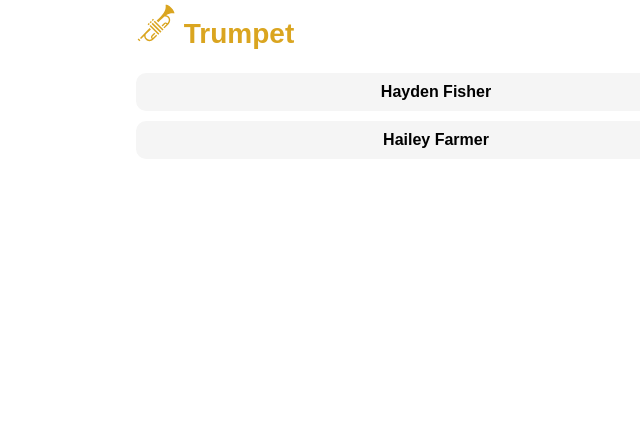
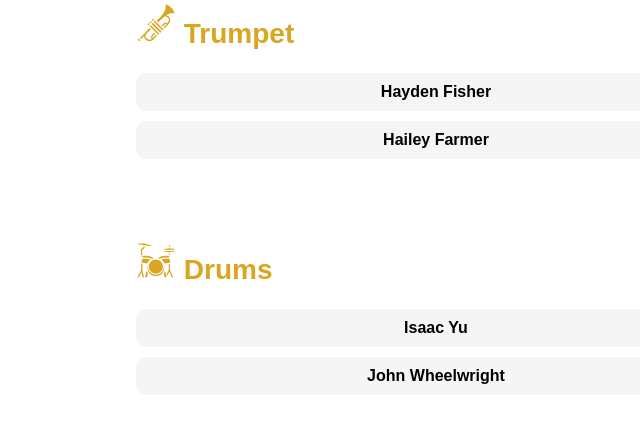
Before and after one commit to EC1790/NovaMusic, a Flask app: page /Instruments in a window 1280 px wide. Shown: the part 2561-2992 px from the top of the page, without its empty margins (204-844 px from the left). Before the commit the page ends 2709 px from the top, so only its background shows below. Run offline with Flask 3, Linux system fonts and the light colour scheme.

Commit message:
Added drums

```diff
--- a/templates/Instruments.html
+++ b/templates/Instruments.html
@@ -162,5 +162,18 @@
       <li><a href="/HF2">Hailey Farmer</a></li>
     </ul>
   </div>
+
+  <div class="instrument">
+    <h2>
+      <svg xmlns="http://www.w3.org/2000/svg" width="40" height="40" viewBox="0 0 512 512">
+	      <path fill="currentColor" d="m111 58.3l-87.37.4l-.61 8.3L192.4 92.6l1.8-8.1zm310.8 18.8l-.3 29.7l5-.8l4.9.8l-.3-29.7zM96.33 92.8l-1.81 13l-33.17 26.4l1.84 115.6l6.16-40.4l9.55-2.3h.28l-1.03-65l31.95-25.4l2.7-19.4zm330.17 25.9l-66.6 10.4l.6 8.3h132l.6-8.3zm-66 33.3l-.6 8.3l66.6 10.4l66.6-10.4l-.6-8.3zm60.3 30.5l-.2 20.8c2.8.5 5.6 1.2 8.5 1.8l3.3.8l-.2-23.4l-5.7.9zm-287.4 30.7c-16.5-.2-33.5 1.9-51.1 6.1l-2.86 18.8c23.26-3.3 75.96-6.9 127.56 14.6c4-1.6 8.2-3.1 12.4-4.3l1.2-8c-26.6-18.2-55.8-26.8-87.2-27.2m241.2 0c-31.4.4-60.6 9-87.2 27.2l1.2 8c4.2 1.2 8.4 2.7 12.4 4.3c51.6-21.5 104.3-17.9 127.6-14.6l-2.9-18.8c-17.6-4.2-34.6-6.3-51.1-6.1m-258.1 39c-17.91 0-32.1 1.8-39.69 3.1l-7.05 46.3l72.94 11.1c10.1-20.3 25.5-37.5 44.5-49.6c-25.4-8.5-50.4-10.9-70.7-10.9m275 0c-20.3 0-45.3 2.4-70.7 10.9c19 12.1 34.4 29.3 44.5 49.6l72.9-11.1l-7-46.3c-7.6-1.3-21.8-3.1-39.7-3.1m-137.5 10c-49.9 0-90.4 40.5-90.4 90.4S204.1 443 254 443s90.4-40.5 90.4-90.4s-40.5-90.4-90.4-90.4M64.27 315.5l1.36 85.5l-46.73 87h18.94l33.24-62l15.19 62h17.23l-21.19-86l-1.33-84zM433.6 317l-14.2 2.2l-.8 74.1l-24.2 55.7l7.4 25l24.7-57l30.9 71h18.2l-41.2-94.7zm-279.7 11.6c-4.7 12.1-7.2 25.2-7.2 38.9C146.7 427 194.8 475 254 475s107.3-48 107.3-107.5c0-13.7-2.5-26.8-7.2-38.9c1.8 7.7 2.8 15.8 2.8 24C356.9 409 310.8 456 254 456s-102.9-47-102.9-103.4c0-8.2 1-16.3 2.8-24m-18 77.4l-20.2 82h25.7l11.8-48c-7.4-11-13.3-22-17.3-34m236.2 0c-4 12-9.9 23-17.3 34l11.8 48h25.7z" />
+      </svg>
+      Drums
+    </h2>
+    <ul>
+      <li><a href="/IY">Isaac Yu</a></li>
+      <li><a href="/JW">John Wheelwright</a></li>
+    </ul>
+  </div>
 </body>
 </html>
```
